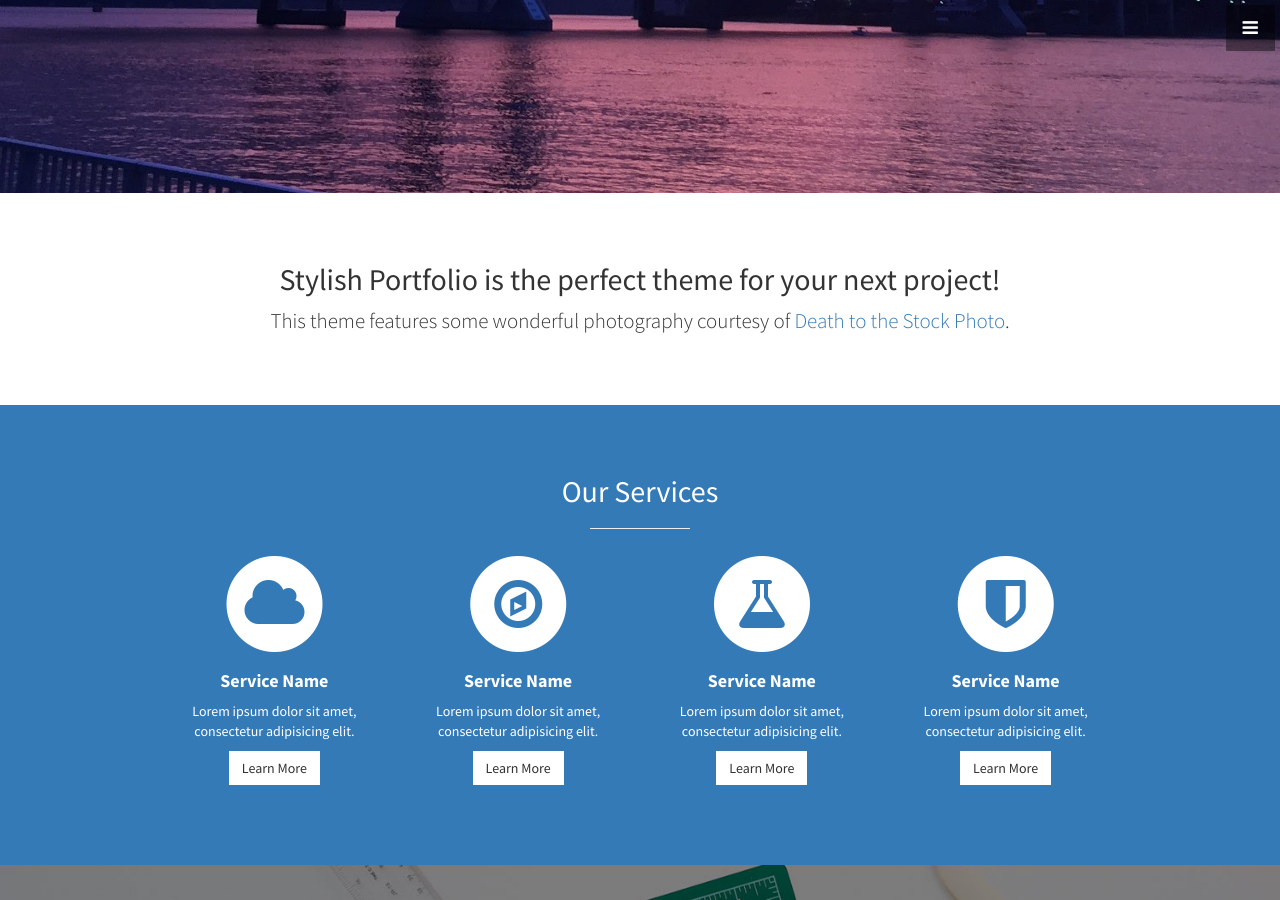
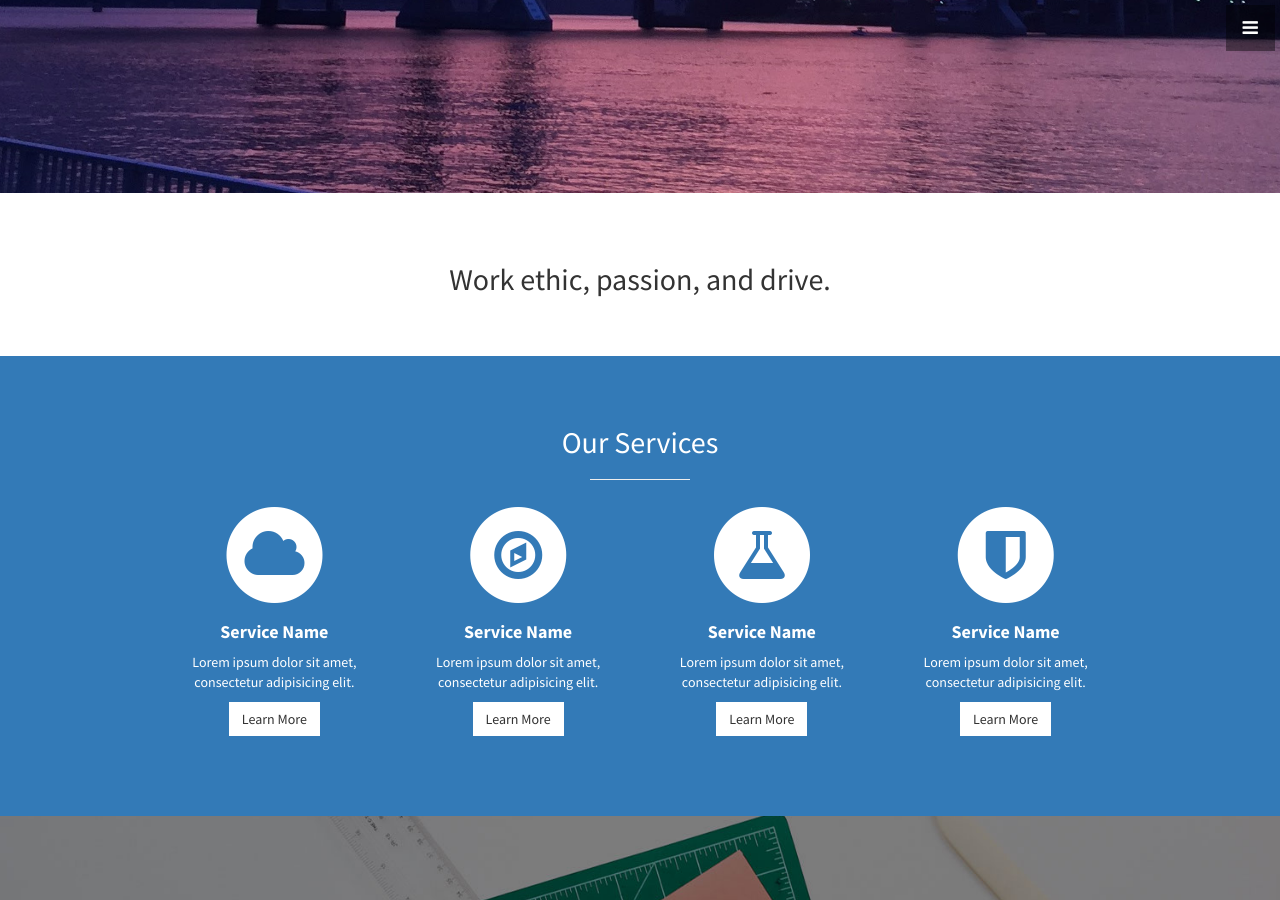
Before and after one commit to corralynn/CorraLMorgan, a Jekyll site: the page built from index.html, in a window 1280 px wide and 900 px high, scrolled down 707 px. Built offline with Jekyll 4.4.1, drawn with Linux system fonts in a browser that asks for light colours.

Commit message:
Update about.html

```diff
--- a/_includes/about.html
+++ b/_includes/about.html
@@ -2,8 +2,7 @@
   <div class="container">
     <div class="row">
       <div class="col-lg-12 text-center">
-        <h2>Stylish Portfolio is the perfect theme for your next project!</h2>
-        <p class="lead">This theme features some wonderful photography courtesy of <a target="_blank" href="http://join.deathtothestockphoto.com/">Death to the Stock Photo</a>.</p>
+        <h2>Work ethic, passion, and drive.</h2>
       </div>
     </div>
     <!-- /.row -->
```
